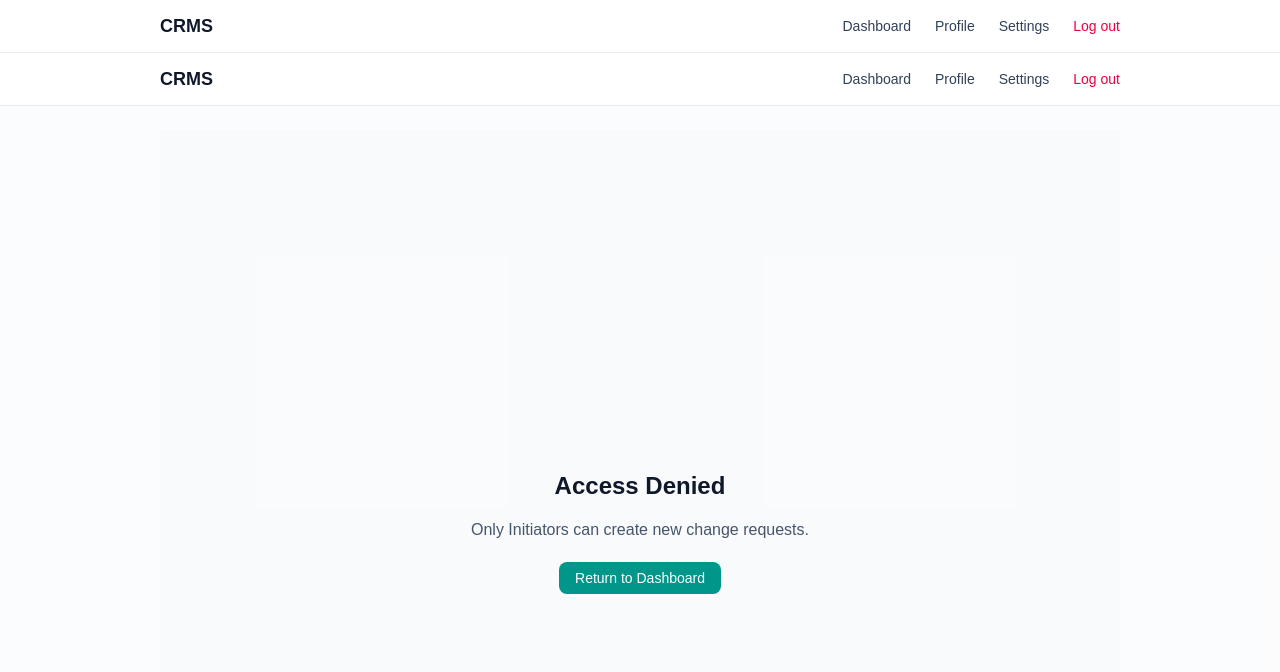
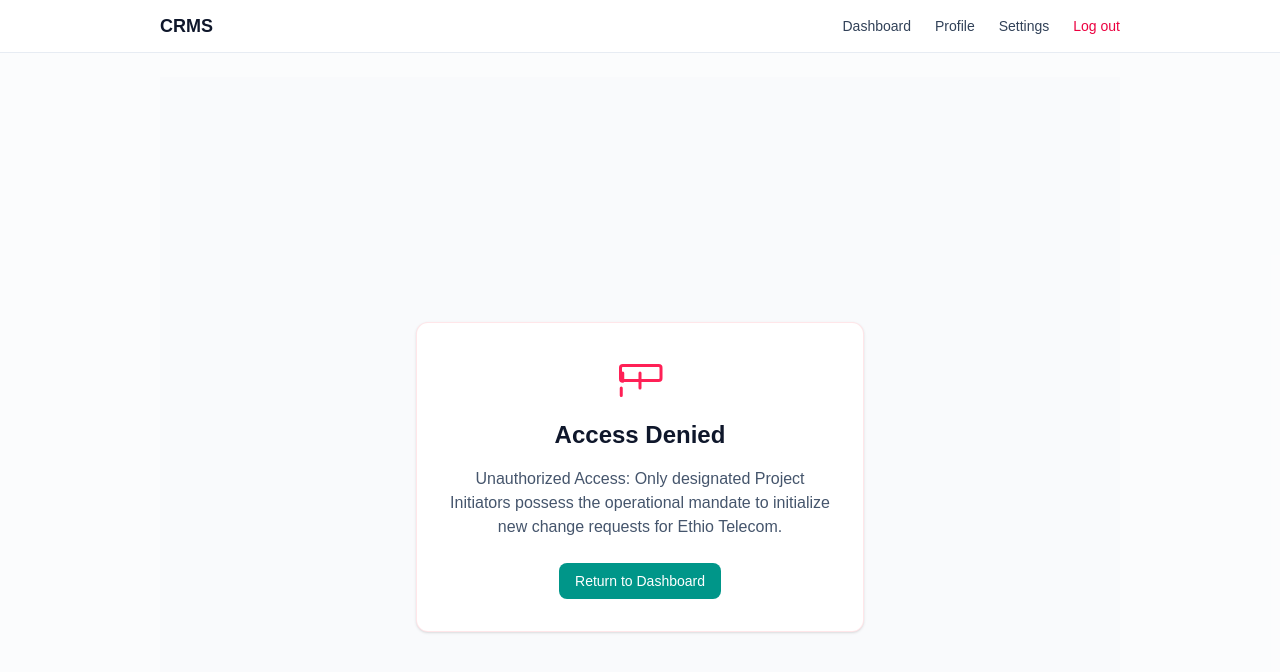
Before and after one commit to Tommyjah/CRMS, a Next.js app: page /create-request in a window 1280 px wide. Shown: the top 672 px of the page. Built offline with nearby package versions, Linux system fonts and the light colour scheme; no server answers.

Commit message:
security: enforce symmetrical approver actions, seal layout hierarchy, and implement absolute initiator page guards

```diff
--- a/app/(protected)/create-request/page.tsx
+++ b/app/(protected)/create-request/page.tsx
@@ -5,13 +5,19 @@ import Link from 'next/link'
 export default async function CreateRequestPage() {
   const { data: userProfile } = await getUserProfile()
 
-  if (!userProfile || userProfile.role !== 'INITIATOR' && userProfile.role !== 'REQUESTER') {
+  // Strict authorization: Only INITIATOR and REQUESTER roles can create requests
+  if (!userProfile || (userProfile.role !== 'INITIATOR' && userProfile.role !== 'REQUESTER')) {
     return (
-      <div className="min-h-screen bg-slate-50/50 dark:bg-zinc-950 flex items-center justify-center">
-        <div className="text-center p-8">
+      <div className="min-h-screen bg-slate-50/50 dark:bg-zinc-950 flex items-center justify-center px-4">
+        <div className="text-center p-8 max-w-md rounded-xl border border-rose-200/50 dark:border-rose-800/50 bg-white dark:bg-zinc-900 shadow-sm">
+          <div className="flex justify-center mb-4">
+            <svg className="h-12 w-12 text-rose-500" fill="none" viewBox="0 0 24 24" strokeWidth="1.5" stroke="currentColor">
+              <path strokeLinecap="round" strokeLinejoin="round" d="M12 9v3.75m-9.375 0h18.75c.621 0 1.125-.504 1.125-1.125V6.375c0-.621-.504-1.125-1.125-1.125H3.375c-.621 0-1.125.504-1.125 1.125v5.625c0 .621.504 1.125 1.125 1.125zm9.375 0v3.75m-9.375 0v3.75m-9.375 0V15m18.75 0v-3.75M3.375 9v3.75" />
+            </svg>
+          </div>
           <h1 className="text-2xl font-bold text-slate-900 dark:text-zinc-100 mb-4">Access Denied</h1>
-          <p className="text-slate-600 dark:text-zinc-400 mb-6">Only Initiators can create new change requests.</p>
-          <Link href="/" className="rounded-lg bg-teal-600 px-4 py-2 text-sm font-medium text-white hover:bg-teal-700 transition-colors">
+          <p className="text-slate-600 dark:text-zinc-400 mb-6">Unauthorized Access: Only designated Project Initiators possess the operational mandate to initialize new change requests for Ethio Telecom.</p>
+          <Link href="/" className="rounded-lg bg-teal-600 px-4 py-2 text-sm font-medium text-white hover:bg-teal-700 transition-colors inline-block">
             Return to Dashboard
           </Link>
         </div>
--- a/app/layout.tsx
+++ b/app/layout.tsx
@@ -29,7 +29,6 @@ export default function RootLayout({
       className={`${geistSans.variable} ${geistMono.variable} h-full antialiased`}
     >
       <body className="min-h-full flex flex-col bg-slate-50/50 text-slate-900 dark:bg-zinc-950 dark:text-zinc-100 transition-colors duration-200" suppressHydrationWarning={true}>
-        <Navbar />
         {children}
       </body>
     </html>
--- a/components/ChangeRequestRow.tsx
+++ b/components/ChangeRequestRow.tsx
@@ -156,7 +156,7 @@ type ChangeRequestRowProps = {
   onStatusChange: (id: string, status: string | null) => void
   expandedId: string | null
   setExpandedId: (id: string | null) => void
-  userProfile: { department: string | null; role: string | null } | null
+  userProfile: { department: string | null; role: string | null; email?: string | null } | null
 }
 
 export default function ChangeRequestRow({
@@ -340,7 +340,12 @@ export default function ChangeRequestRow({
           >
             🔍 Details
           </button>
-          <StatusButtons requestId={req.id} status={req.status} userProfile={userProfile} />
+          <StatusButtons
+            requestId={req.id}
+            status={req.status}
+            userProfile={userProfile}
+            approverEmail={req.status === 'PENDING_DEPT_1' ? req.fixed_network_approver : req.status === 'PENDING_DEPT_2' ? req.wire_line_approver : req.status === 'PENDING_DEPT_3' ? req.engineering_approver : null}
+          />
         </div>
       </div>
 
--- a/components/StatusButtons.tsx
+++ b/components/StatusButtons.tsx
@@ -9,8 +9,10 @@ type StatusButtonsProps = {
   userProfile: {
     department: string | null
     role: string | null
+    email?: string | null
   } | null
   onRejected?: () => void
+  approverEmail?: string | null
 }
 
 export default function StatusButtons({ requestId, status, userProfile, onRejected }: StatusButtonsProps) {
@@ -61,9 +63,9 @@ export default function StatusButtons({ requestId, status, userProfile, onReject
       <button
         type="button"
         onClick={() => handleStatusUpdate('APPROVE')}
-        disabled={loading || !isTargetApprover}
+        disabled={loading || !canTakeAction}
         className={`rounded-lg px-3 py-2 text-sm font-medium transition-colors ${
-          isTargetApprover && !loading
+          canTakeAction && !loading
             ? 'bg-emerald-600 text-white hover:bg-emerald-700'
             : 'cursor-not-allowed bg-slate-100 text-slate-400 dark:bg-zinc-800/50 dark:text-zinc-500'
         }`}
@@ -73,7 +75,7 @@ export default function StatusButtons({ requestId, status, userProfile, onReject
       <button
         type="button"
         onClick={() => handleStatusUpdate('REJECT')}
-        disabled={loading}
+        disabled={loading || !canTakeAction}
         className="rounded-lg bg-rose-600 px-3 py-2 text-sm font-medium text-white hover:bg-rose-700 disabled:cursor-not-allowed disabled:opacity-50 transition-colors"
       >
         Reject
```
